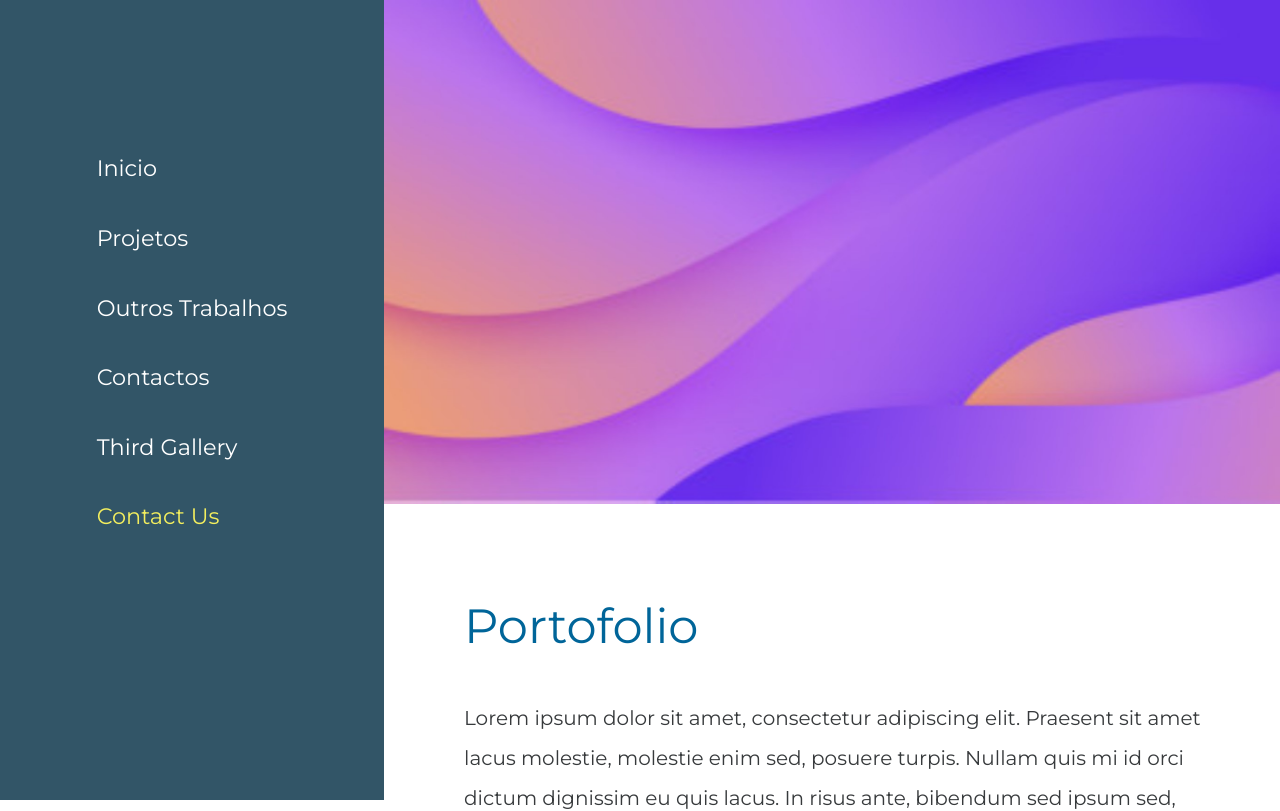
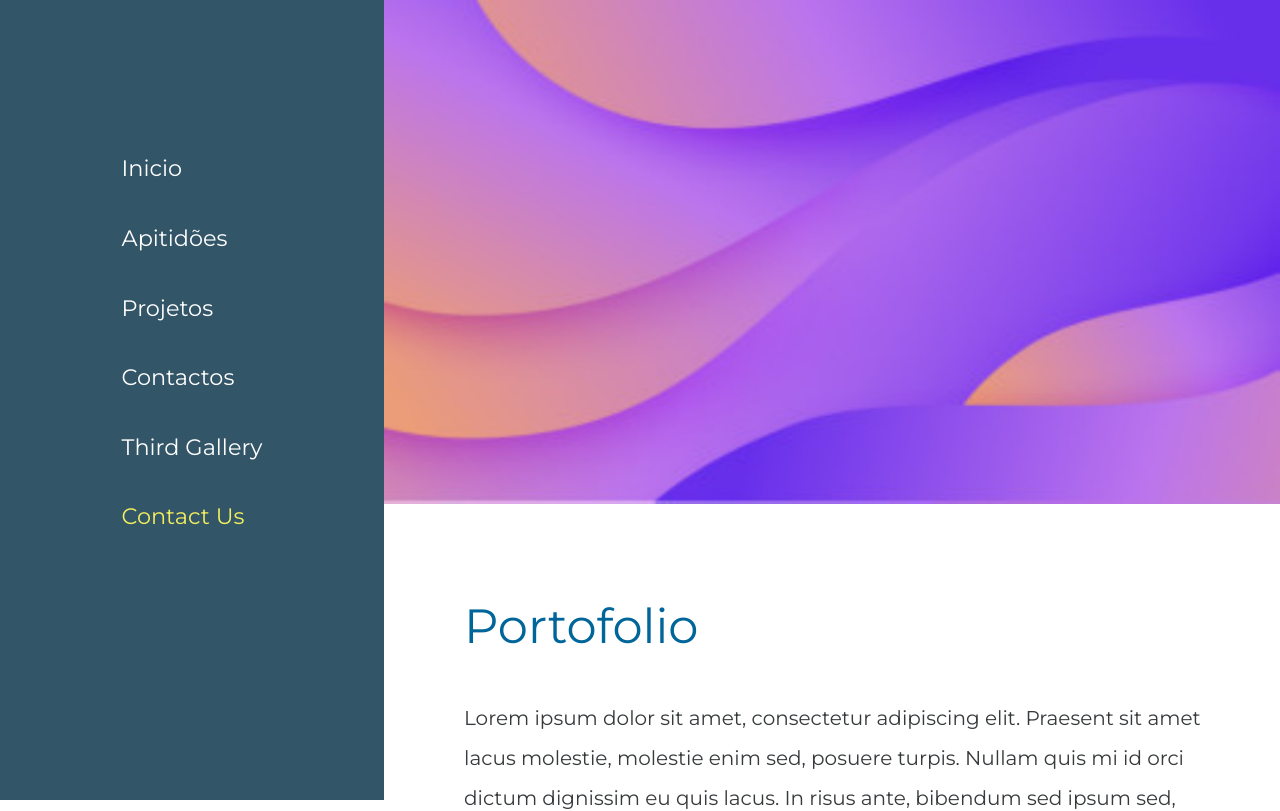
Before and after one commit to GoncaloGMendonca/Portfolio_GGM, a plain HTML site: page Porto_GGM/portofolio/index.html in a window 1280 px wide. Shown: the top 811 px of the page. Drawn offline with nearby package versions, Linux system fonts and the light colour scheme; files whose address does not match are found by name.

Commit message:
Update index.html

```diff
--- a/Porto_GGM/portofolio/index.html
+++ b/Porto_GGM/portofolio/index.html
@@ -44,10 +44,10 @@ http://www.templatemo.com/tm-501-neaty
                                     <a href="#welcome" class="tm-nav-item-link">Inicio</a>
                                 </li>
                                 <li class="tm-nav-item">
-                                    <a href="#about" class="tm-nav-item-link">Projetos</a>
+                                    <a href="#about" class="tm-nav-item-link">Apitidões</a>
                                 </li>
                                 <li class="tm-nav-item">
-                                    <a href="#galleryone" class="tm-nav-item-link">Outros Trabalhos</a>
+                                    <a href="#galleryone" class="tm-nav-item-link">Projetos</a>
                                 </li>
                                 <li class="tm-nav-item">
                                     <a href="#secondgallery" class="tm-nav-item-link">Contactos</a>
```
